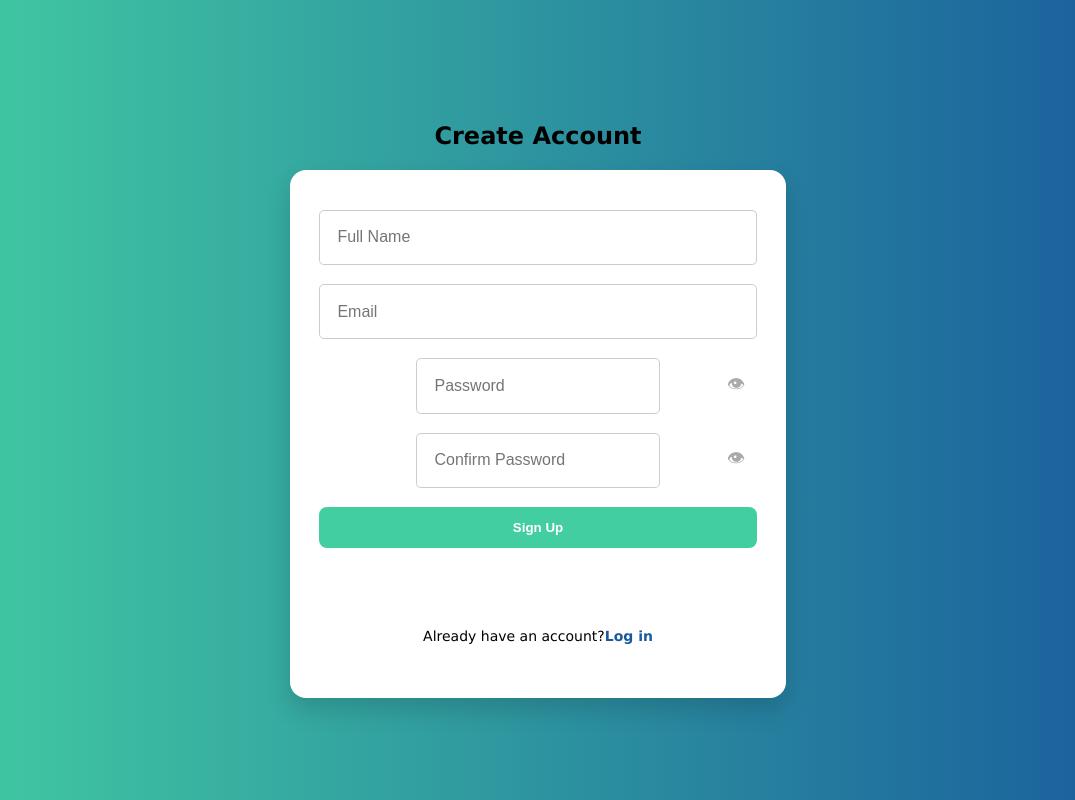
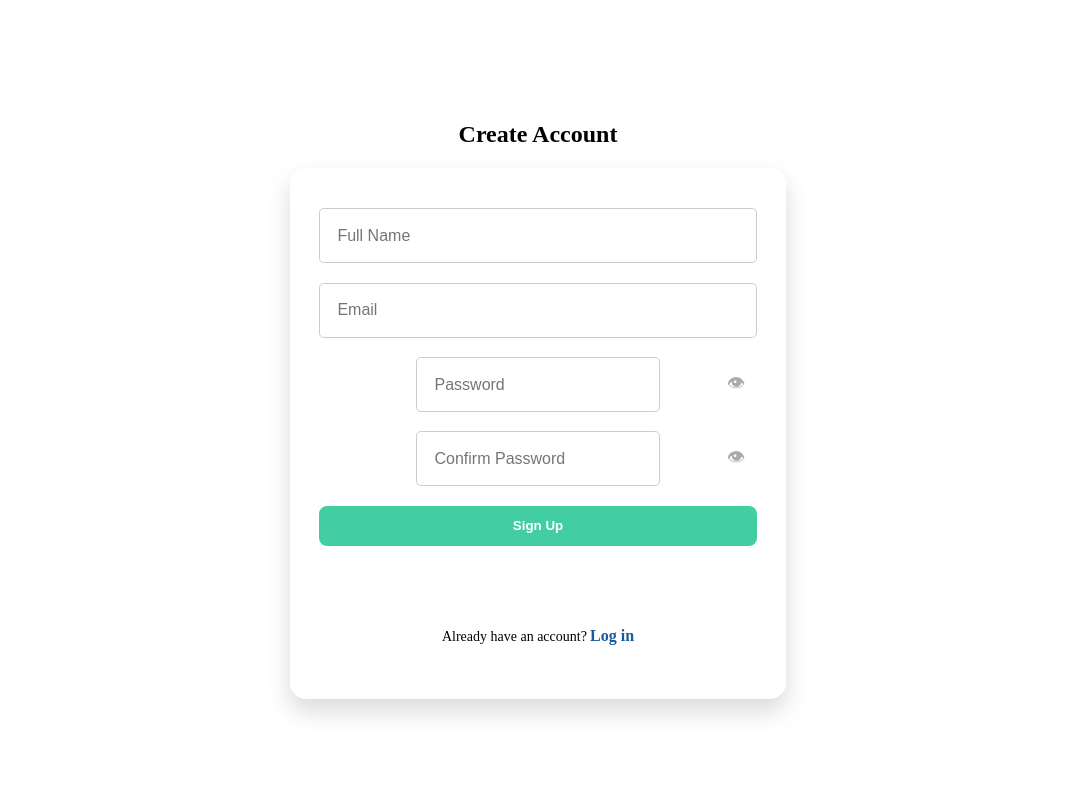
Before and after one commit to ArfanFahad/Task_Manager, a website with bundled scripts: page frontend/views/signup.html in a window 1280 px wide. Shown: the whole page, without its empty margins (102-1177 px from the left). Built offline with nearby package versions, Linux system fonts and the light colour scheme.

Commit message:
feat(style): changes background color

```diff
--- a/frontend/css/signup.css
+++ b/frontend/css/signup.css
@@ -1,7 +1,5 @@
 body {
   margin: 0;
-  font-family: Verdana, Geneva, Tahoma, sans-serif;
-  background: linear-gradient(to right, #43cea2, #185a9d);
   display: flex;
   align-items: center;
   justify-content: center;
@@ -93,6 +91,8 @@ button:hover {
 .redirect a {
   color: #185a9d;
   text-decoration: none;
+  margin-left: 0.2rem;
+  font-size: medium;
   font-weight: bold;
 }
 
```
